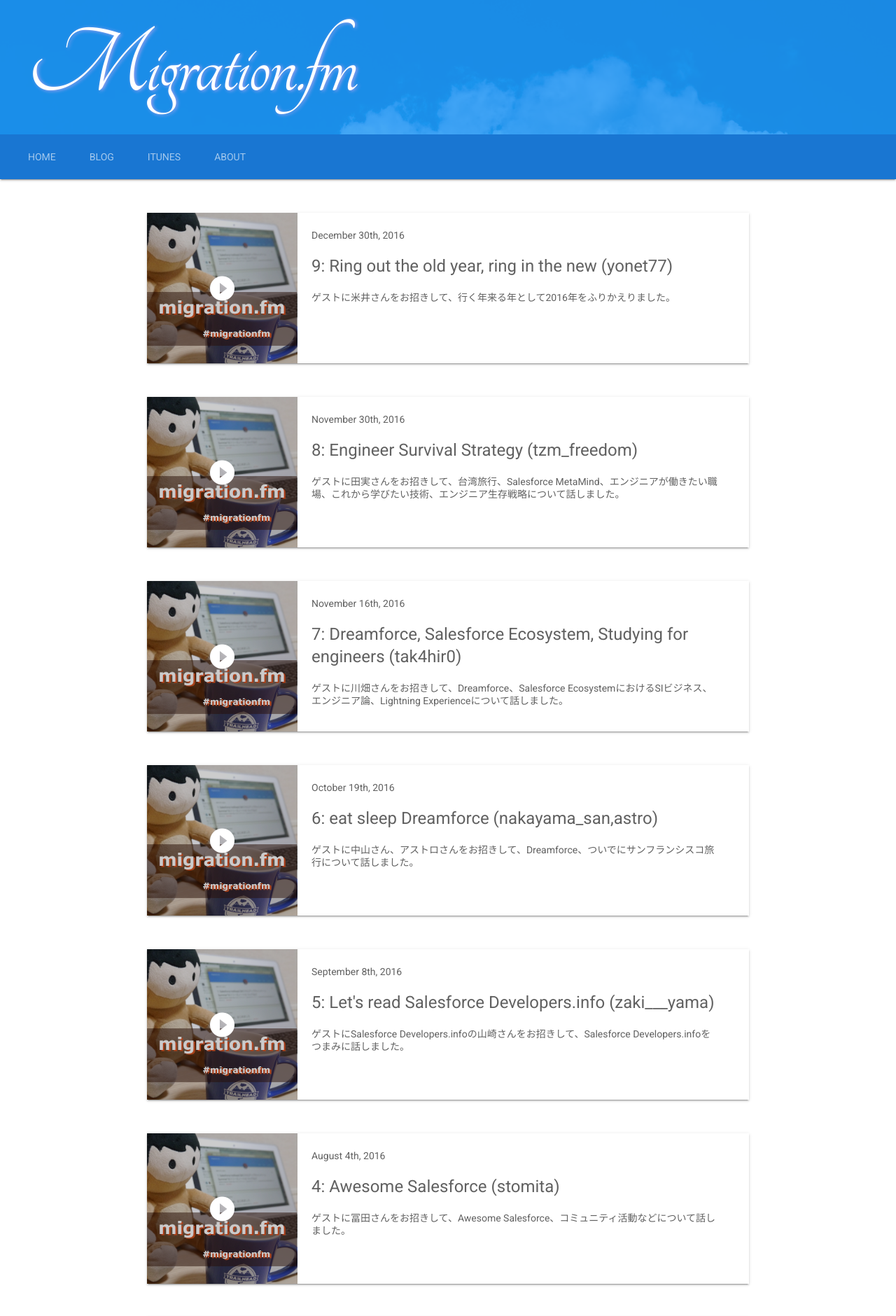
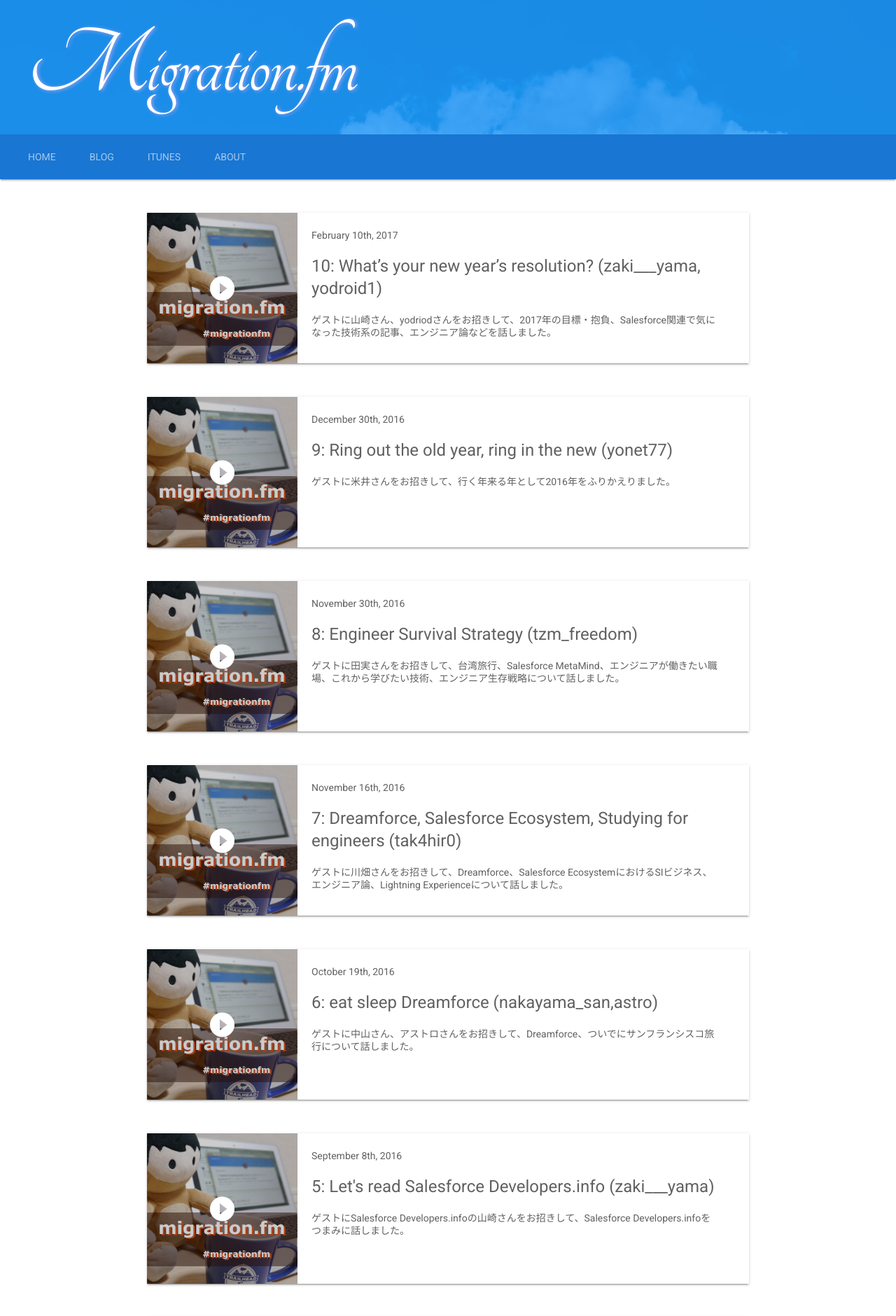
Before and after one commit to migrationfm/migrationfm.github.io, a Jekyll site: the page built from index.html, in a window 1280 px wide. Shown: the top 1880 px of the page at 70% size. Built offline with Jekyll 4.4.1, drawn with Linux system fonts in a browser that asks for light colours; nearby versions of some CDN libraries; the list of posts is cut into pages by our own code; some of the changed text lies outside the part shown.

```diff
--- /dev/null
+++ b/_posts/2017-02-10-010.md
@@ -0,0 +1,49 @@
+---
+layout: post
+title:  "10: What’s your new year’s resolution? (zaki___yama, yodroid1)"
+date:   2017-02-10 0:00:00
+categories: Podcast
+speaker_list:
+ - name: Shingo Yamazaki
+   image_url: https://pbs.twimg.com/profile_images/436889326585008129/Q_ihmvTQ.png
+ - name: yodroid
+   image_url: https://pbs.twimg.com/profile_images/667364365851496448/_X1MHzAU.png
+ - name: Akira Kuratani
+   image_url: https://pbs.twimg.com/profile_images/754365362808827904/Ig84TgbE_400x400.jpg
+link: http://media.blubrry.com/migrationfm/http://feeds.soundcloud.com/stream/307165694-migrationfm-10-whats-your-new-years-resolution-zaki_yama-yodroid1.mp3
+soundcloud_url: "https://w.soundcloud.com/player/?url=https%3A//api.soundcloud.com/tracks/307165694&amp;color=ff5500&amp;auto_play=false&amp;hide_related=false&amp;show_comments=true&amp;show_user=true&amp;show_reposts=false"
+
+length: "56697262"
+description: "ゲストに山崎さん、yodriodさんをお招きして、2017年の目標・抱負、Salesforce関連で気になった技術系の記事、エンジニア論などを話しました。"
+podcastLength: "00:53:58"
+keywords: Salesforce,Trailhead,promise,Developer Group
+---
+
+# Show notes
+
+## 今年の目標・抱負
+
+- [Trailhead ユーザランクとは?](https://trailhead.salesforce.com/ja/trailblazer-ranks)
+- [salesforce.com 認定資格体系](https://www.salesforce.com/jp/services-training/education-services/cert/credentials.jsp)
+- 巨大アストロ君人形
+
+## Salesforce related
+
+- Promises
+  - [Use Promises in Apex for easy Asynchronous code execution](http://codefriar.com/2017/01/31/promises/)
+  - [wrap javascript remote actions in a promise api](https://github.com/kevinohara80/premote)
+- REST API
+  - [Simplify Your API Code with New Composite Resources](https://developer.salesforce.com/blogs/tech-pubs/2017/01/simplify-your-api-code-with-new-composite-resources.html)
+  - [ApexでJSON.serializeした時のデータ型ごとの出力形式まとめ #salesforce](http://jappy.hatenablog.com/entry/2017/01/29/020908)
+- Logo
+  - [Correct the color ordering in the Spring'17 Release logo](https://success.salesforce.com/ideaView?id=0873A000000cMWlQAM)
+  - [アメトーク](http://www.tv-asahi.co.jp/ametalk/)
+
+## エンジニア論
+
+- [“ただの興味”がいつか武器になる–及川卓也氏が語る、一流エンジニアのアウトプット法](http://logmi.jp/177937)
+
+## お知らせ
+
+- [Tokyo Salesforce Developer Group Meetup #14](https://www.meetup.com/ja-JP/Tokyo-Salesforce-Developer-Group/events/237180781/)
+  - 2017年3月1日(水)開催
```
Also changed, not shown: speaker/AkiraKuratani.md (+1 -0 lines), speaker/ShingoYamazaki.md (+1 -0 lines), speaker/yodroid.md (added, +12 -0 lines).
